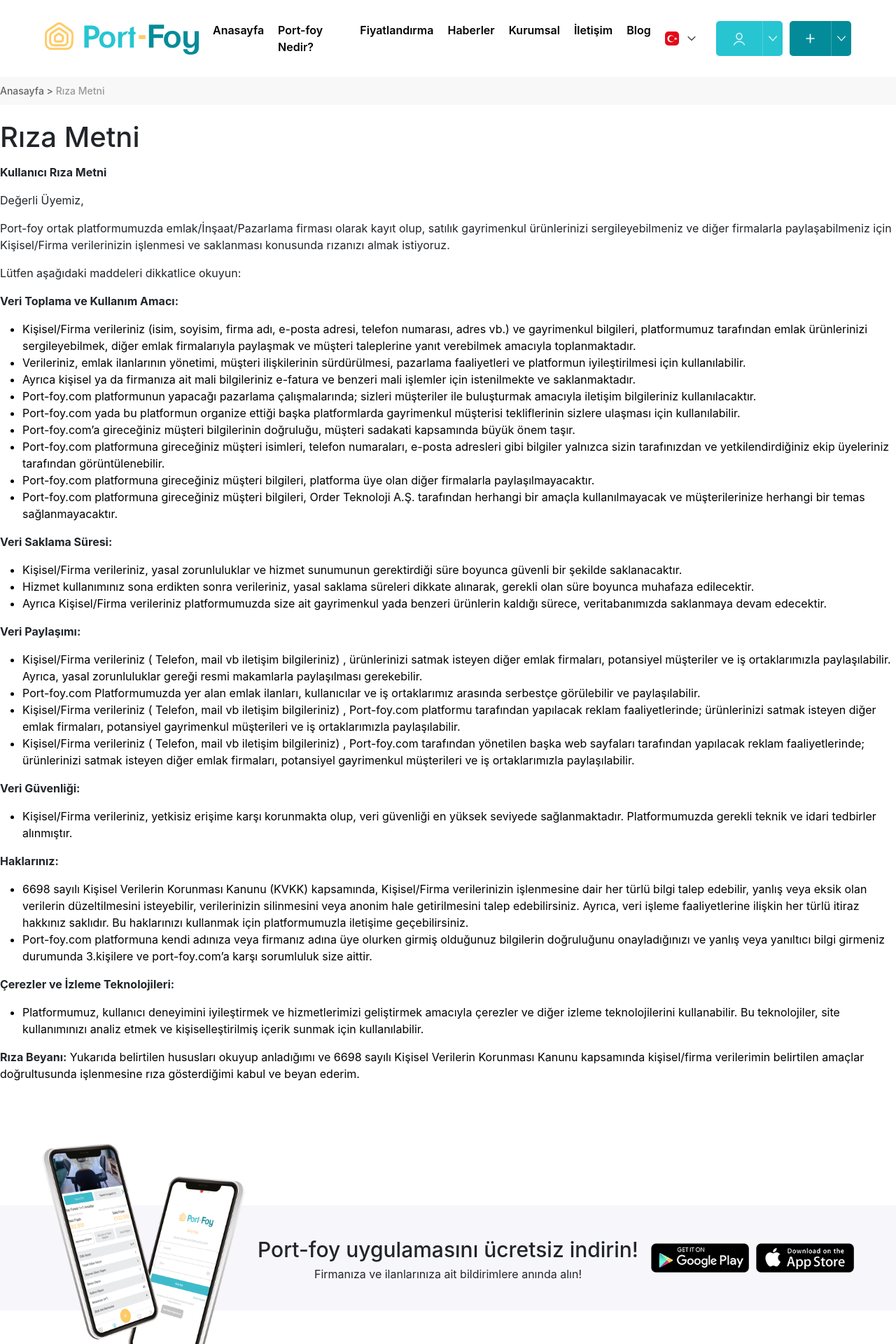
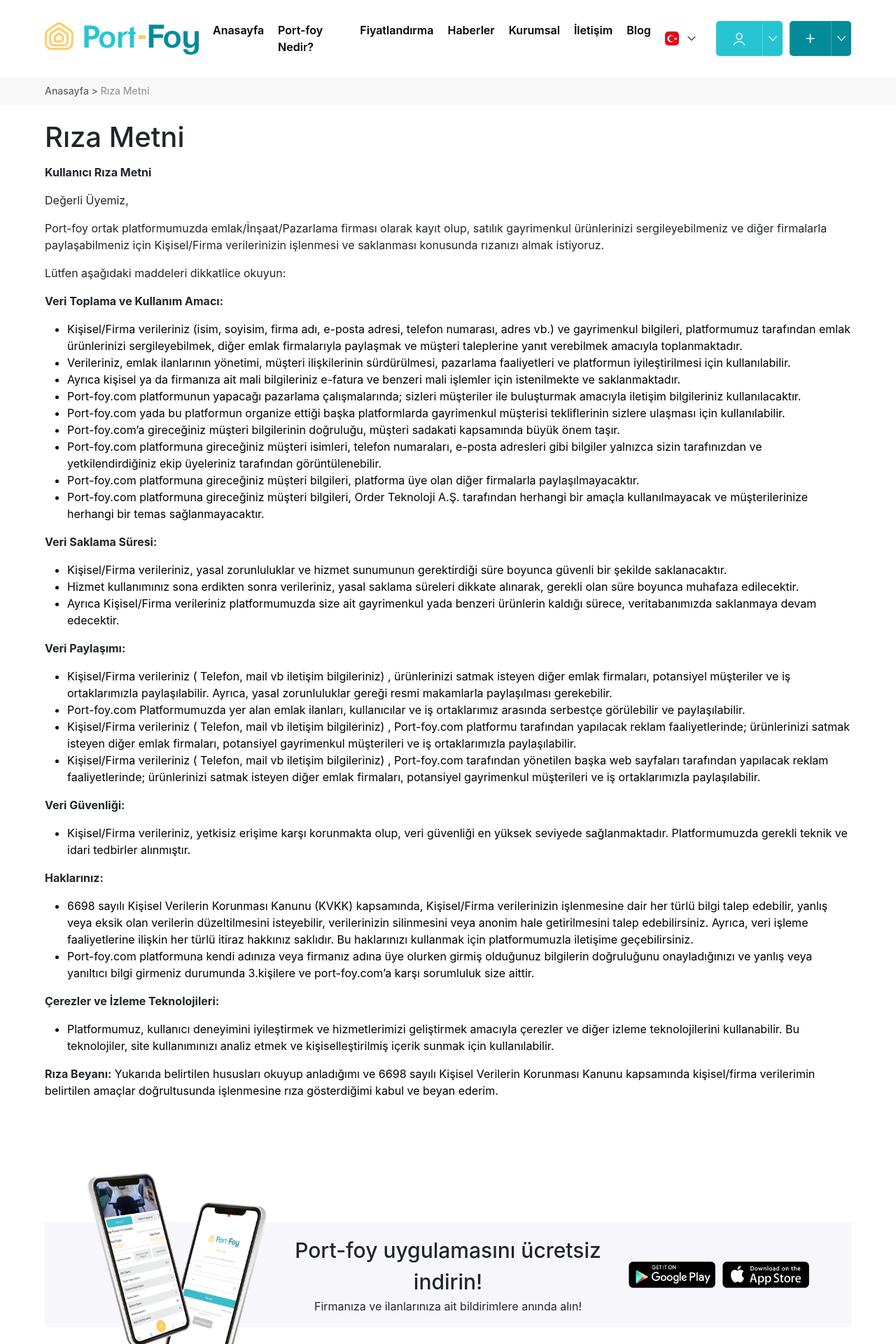
Before and after one commit to melihkostk/portfoy, a React (Vite) app: page /consent in a window 1280 px wide. Shown: the top 1920 px of the page at 70% size. Built offline with nearby package versions, Linux system fonts and the light colour scheme.

Commit message:
Added breakpoints to the consent page

```diff
--- a/src/pages/Consent.jsx
+++ b/src/pages/Consent.jsx
@@ -7,11 +7,11 @@ export function Consent() {
         <div className="w-full flex flex-col items-center justify-center font-sf">
             <Header />
             <div className="w-full bg-[#f8f8f8] flex justify-center py-2.5 mb-4">
-                <div className="w-full max-w-350">
+                <div className="w-full max-w-[90%]">
                     <p className="text-sm text-[#636363] font-medium">Anasayfa {">"} <span className="text-[#9a9898]"> Rıza Metni</span></p>
                 </div>
             </div>
-            <div className="w-full max-w-350">
+            <div className="w-full max-w-[90%]">
                 <h1 className="text-[40px] font-medium mb-2 text-[#212529]">Rıza Metni</h1>
                 <div>
                     <p className="text-base text-[#212529] mb-4 font-bold">Kullanıcı Rıza Metni</p>
@@ -101,8 +101,8 @@ export function Consent() {
                     <p className="mb-4"><span className="font-bold text-[#212529]">Rıza Beyanı:</span> Yukarıda belirtilen hususları okuyup anladığımı ve 6698 sayılı Kişisel Verilerin Korunması Kanunu kapsamında kişisel/firma verilerimin belirtilen amaçlar doğrultusunda işlenmesine rıza gösterdiğimi kabul ve beyan ederim.</p>
                 </div>
             </div>
-            <div className='w-full mt-40 mb-30'>
-                <div className='w-full mx-auto max-w-350 flex flex-col items-center justify-center bg-[#f7f6fb]'>
+            <div className='w-full mt-40 mb-30 max-[992px]:mt-7.5 max-[992px]:mb-7.5'>
+                <div className='w-full mx-auto max-w-[90%] flex flex-col items-center justify-center bg-[#f7f6fb]'>
                     <AppLinks />
                 </div>
             </div>
```
